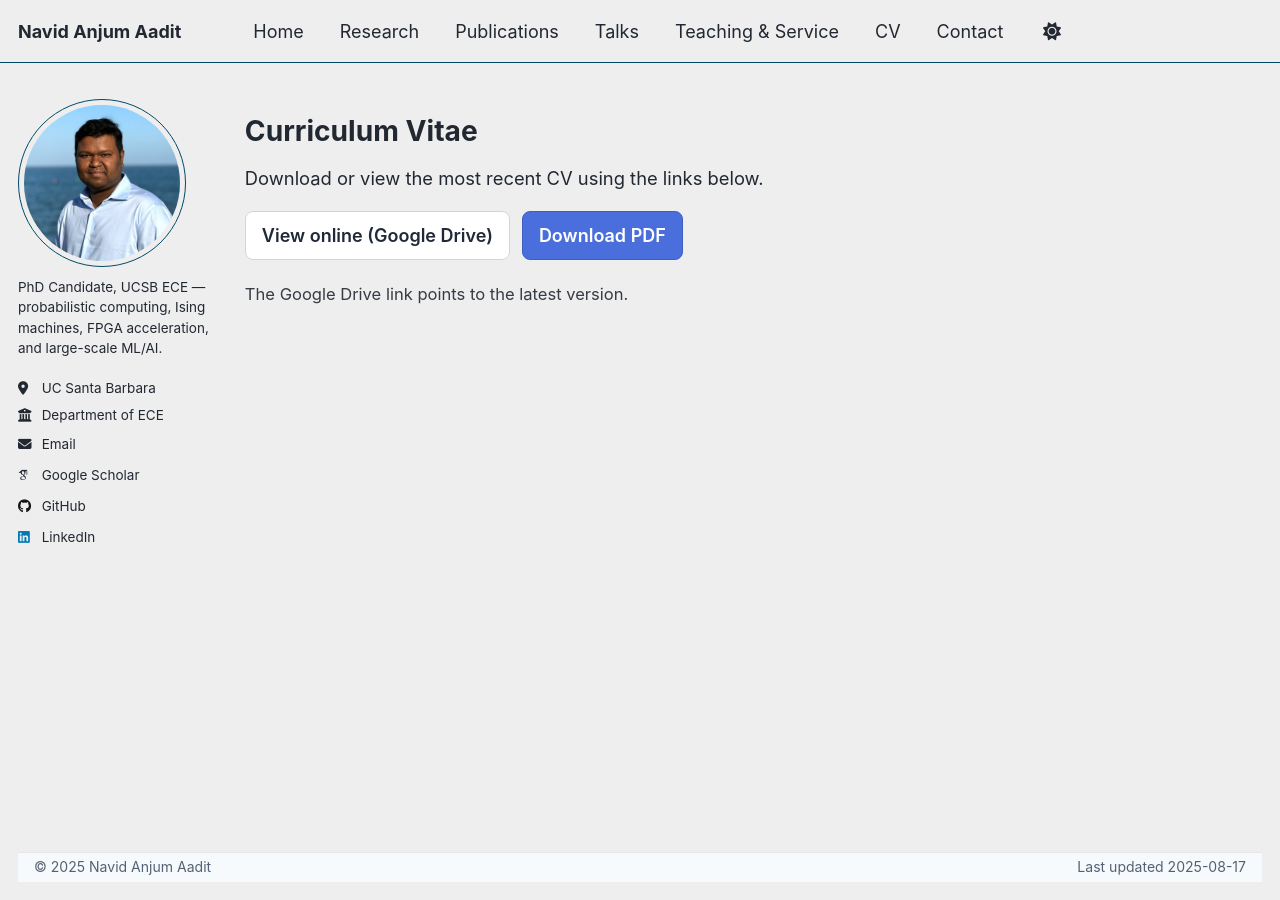
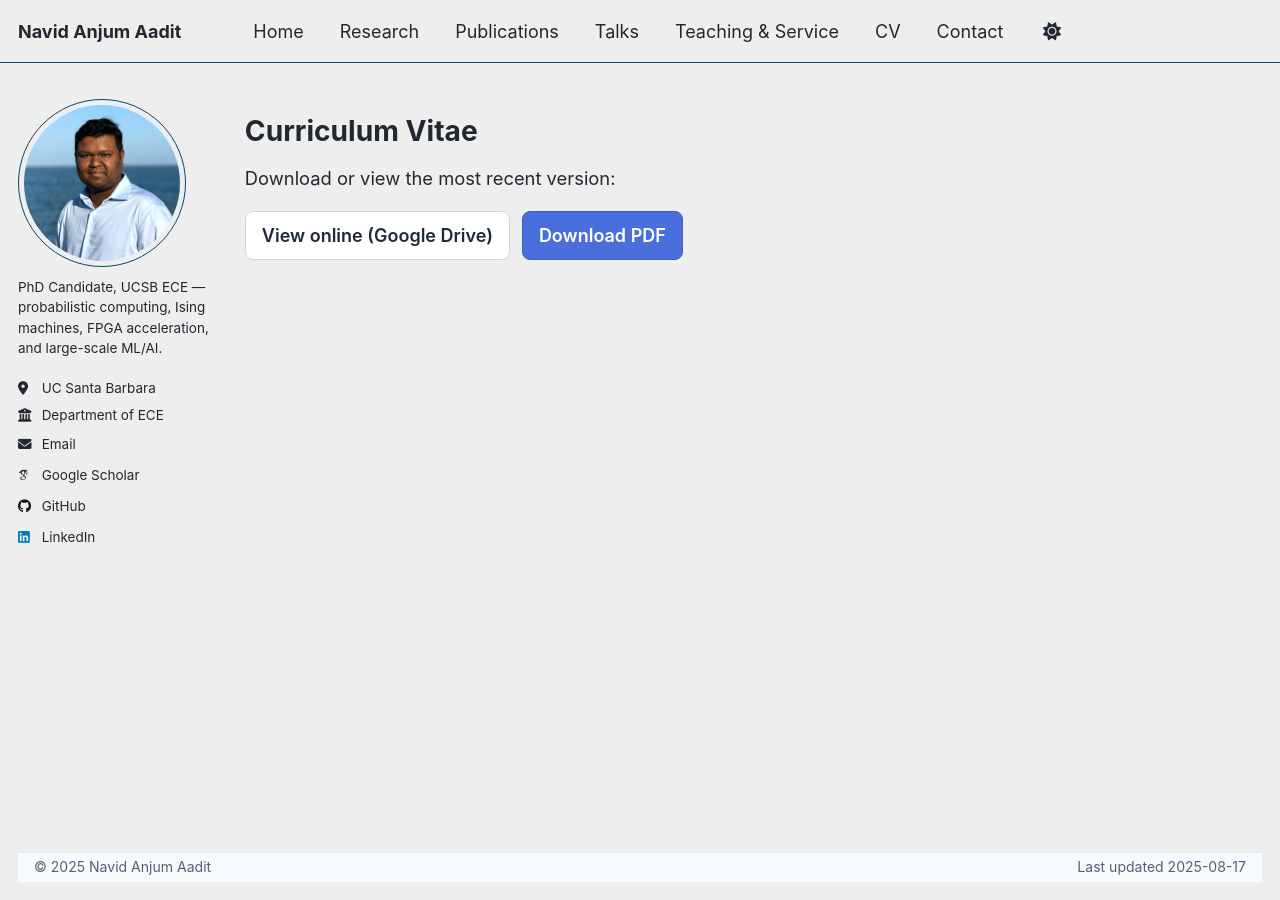
Before and after one commit to navidaadit/navidaadit.github.io, a Jekyll site: the page built from _pages/cv.md, in a window 1280 px wide. Built offline with Jekyll 4.4.1, drawn with Linux system fonts in a browser that asks for light colours; some web fonts are replaced.

Commit message:
Update cv.md

```diff
--- a/_pages/cv.md
+++ b/_pages/cv.md
@@ -32,14 +32,10 @@ html[data-theme="dark"] .cv-actions .btn-view:hover{
 </style>
 
 <div class="cv-intro">
-  Download or view the most recent CV using the links below.
+  Download or view the most recent version:
 </div>
 
 <div class="cv-actions">
   <a class="btn-view" href="https://drive.google.com/file/d/12ZX9rrb-iJNACLPJip0xjfp9GKYYN6ZB/view?usp=sharing" target="_blank" rel="noopener">View online (Google Drive)</a>
   <a class="btn-download" href="https://drive.google.com/uc?export=download&id=12ZX9rrb-iJNACLPJip0xjfp9GKYYN6ZB">Download PDF</a>
 </div>
-
-<div class="small-note">
-  The Google Drive link points to the latest version.
-</div>
```
